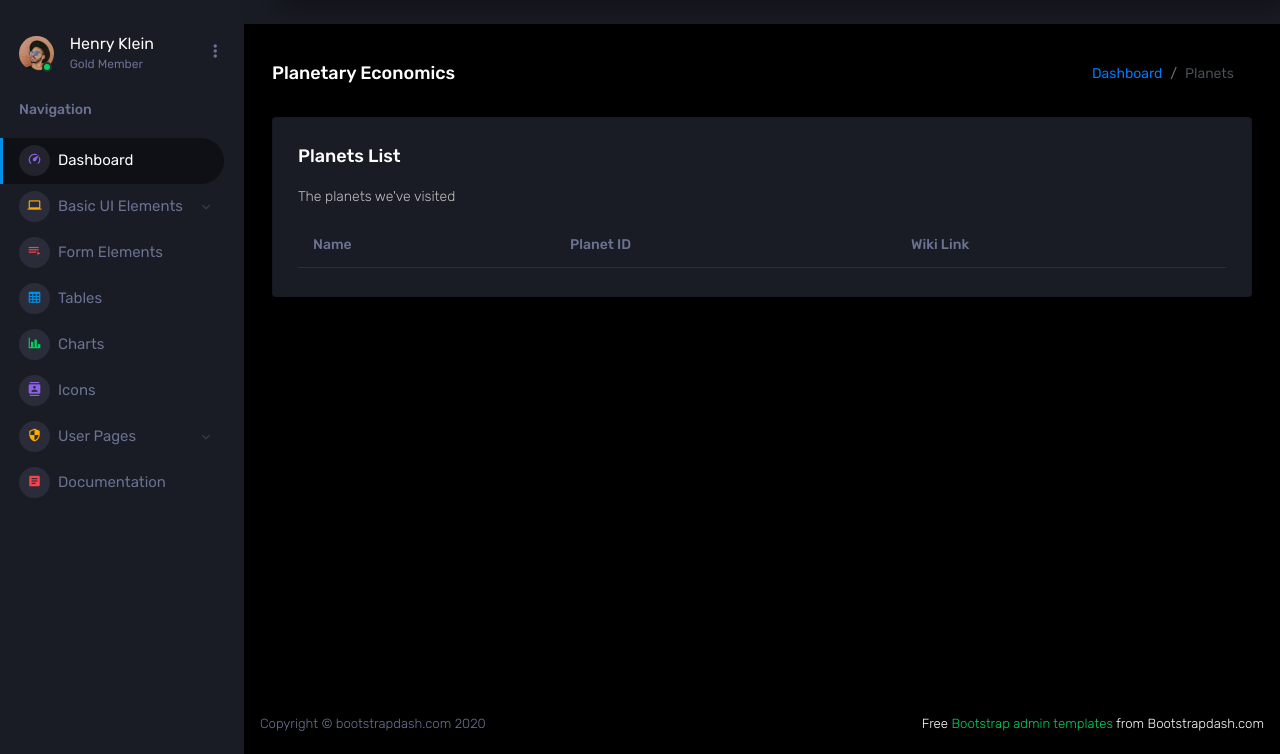
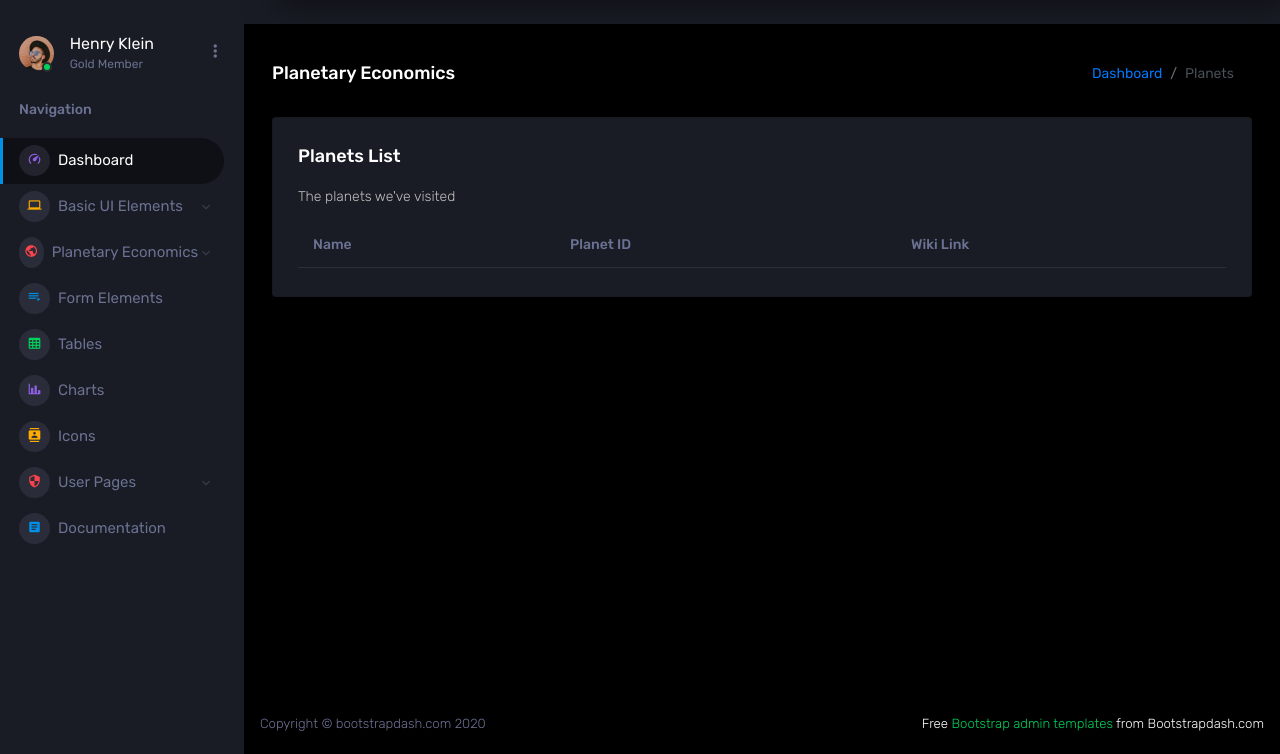
Before and after one commit to MrDave/TravellerLogger, a Django app: page /planets/ in a window 1280 px wide. Shown: the part 70-824 px from the top of the page. Run offline with Django 5.2, Linux system fonts and the light colour scheme; data that the repository does not hold is empty; parts of the project's set-up code (start-up, migrations or seed data) failed here and were passed over; some libraries are stand-ins or nearby versions.

Commit message:
Bulk changes before purge

```diff
--- a/TravellerLogger/urls.py
+++ b/TravellerLogger/urls.py
@@ -20,6 +20,8 @@ from planet_economy import views as planet_views
 
 urlpatterns = [
     path("admin/", admin.site.urls),
+    # path("", planet_views.index, name="index"),
     path("planets/", planet_views.planet_list, name="planet_list"),
-    path("planets/<int:planet_id>", planet_views.planet_details, name="planet_details")
+    path("planets/<int:planet_id>", planet_views.planet_details, name="planet_details"),
+    path("wares", planet_views.wares_list, name="wares_list")
 ]
--- a/planet_economy/views.py
+++ b/planet_economy/views.py
@@ -1,6 +1,7 @@
 from django.shortcuts import render, get_object_or_404
-from planet_economy.models import Planet
+from planet_economy.models import Planet, Ware
 from django.http import JsonResponse
+from django.contrib.auth import get_user_model
 
 
 def planet_list(request):
@@ -15,6 +16,21 @@ def planet_details(request, planet_id):
     planet = get_object_or_404(Planet, id=planet_id)
     context = {
         "planet": planet,
+        "jump_link": f"https://travellermap.com/api/jumpmap?sector=Trojan+Reach&hex={planet.planet_id}&jump=3",
         "wares": planet.wares.all().prefetch_related("ware")
     }
     return render(request, "planet_details.html", context)
+
+
+def wares_list(request):
+    wares = Ware.objects.prefetch_related("planets")
+    context = {
+        "wares": wares
+    }
+    return render(request, "wares.html", context)
+
+
+# def index(request):
+#     user = request.user
+#
+#     render(request, "base.html")
--- a/templates/base.html
+++ b/templates/base.html
@@ -102,6 +102,22 @@
               <ul class="nav flex-column sub-menu">
                 <li class="nav-item"> <a class="nav-link" href="../../pages/ui-features/buttons.html">Buttons</a></li>
                 <li class="nav-item"> <a class="nav-link" href="../../pages/ui-features/dropdowns.html">Dropdowns</a></li>
+                <li class="nav-item"> <a class="nav-link" href="../../pages/ui-features/typography.html">Typography</a></li>
+              </ul>
+            </div>
+          </li>
+          <li class="nav-item menu-items">
+            <a class="nav-link" data-toggle="collapse" href="#planet_economics" aria-expanded="false" aria-controls="planet_economics">
+              <span class="menu-icon">
+                <i class="mdi mdi-earth"></i>
+              </span>
+              <span class="menu-title">Planetary Economics</span>
+              <i class="menu-arrow"></i>
+            </a>
+            <div class="collapse" id="planet_economics">
+              <ul class="nav flex-column sub-menu">
+                <li class="nav-item"> <a class="nav-link" href="{% url 'planet_list' %}">Planets</a></li>
+                <li class="nav-item"> <a class="nav-link" href="/wares/">Wares</a></li>
                 <li class="nav-item"> <a class="nav-link" href="../../pages/ui-features/typography.html">Typography</a></li>
               </ul>
             </div>
--- /dev/null
+++ b/templates/index.html
@@ -0,0 +1,6 @@
+{% extends 'base.html' %}
+{% load static %}
+
+{% block title %}
+  <title>Dashboard - Traveller Logger</title>
+{% endblock %}
```
Also changed, not shown: planet_economy/templates/planet_details.html (+9 -0 lines).
